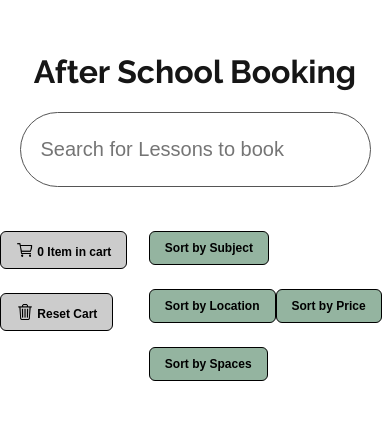
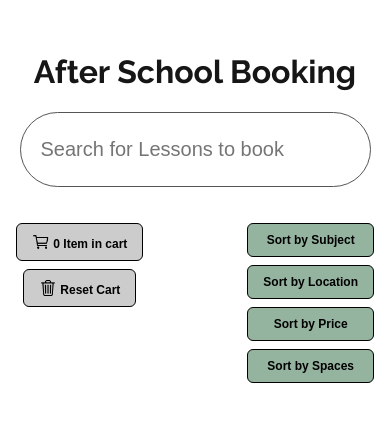
Before and after one commit to MHMDHIDR/Coursework-3-CST3145, a Vue app: page / in a window 390 px wide. Shown: the top 422 px of the page. Built offline with nearby package versions, Linux system fonts and the light colour scheme; no server answers.

Commit message:
Add styles for header buttons

```diff
--- a/src/assets/css/styles.css
+++ b/src/assets/css/styles.css
@@ -55,6 +55,10 @@ a {
   margin: 0 auto;
 }
 
+header .header__buttons {
+  margin-inline: 1rem;
+}
+
 .flex {
   display: flex;
   flex-direction: column;
@@ -75,15 +79,34 @@ a {
   justify-content: space-between;
 }
 
+.header__buttons--cart {
+  display: flex;
+  gap: 0.25rem;
+  align-items: center;
+}
+
+.header__buttons--sorting {
+  display: flex;
+  gap: 0.25rem;
+}
+
+/* on min 680px screen and more */
+@media screen and (max-width: 680px) {
+  .header__buttons--cart,
+  .header__buttons--sorting {
+    flex-direction: column;
+    gap: 0;
+
+    button {
+      margin: 0.25rem 0;
+    }
+  }
+}
+
 .header__buttons--cart img {
   max-width: calc(var(--icon-size) / 2);
   max-height: calc(var(--icon-size) / 2);
   vertical-align: bottom;
-}
-
-.header__buttons--sorting {
-  display: inline-block;
-  width: fit-content;
 }
 
 .header__buttons--sorting button {
```
